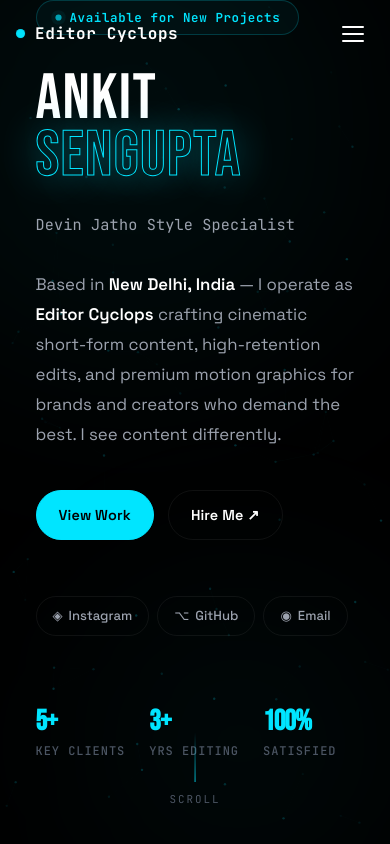
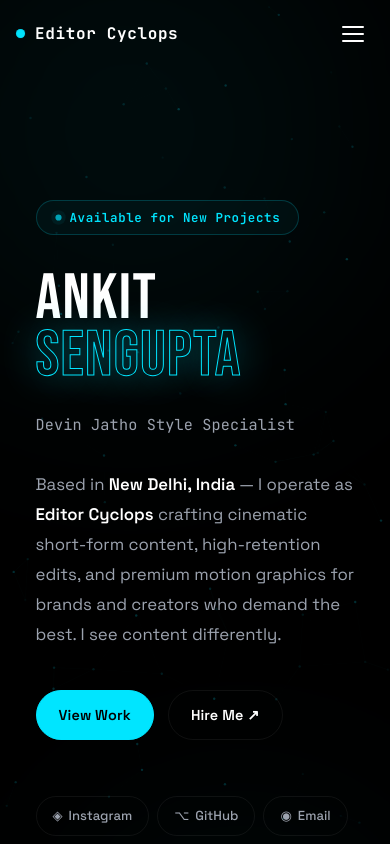
Before and after one commit to ankit-sengupta05/Video-Editor-Portfolio, a React (Vite) app: page / in a window 390 px wide. Shown: the top 844 px of the page. Built offline with nearby package versions, Linux system fonts and the light colour scheme.

Commit message:
fix: prevent container padding shorthand from overriding hero vertical padding

```diff
--- a/src/components/Hero.css
+++ b/src/components/Hero.css
@@ -20,7 +20,7 @@
 }
 .hero__content {
   position: relative; z-index: 2;
-  padding-top: clamp(140px, 20vh, 220px);
+  padding-top: clamp(180px, 25vh, 260px);
   padding-bottom: 120px;
 }
 .hero__available {
@@ -29,6 +29,7 @@
   font-size: 0.78rem; font-weight: 600; letter-spacing: 0.05em;
   border: 1px solid var(--border-mid); background: var(--bg-glass);
   color: var(--cyan); margin-bottom: 36px; font-family: var(--font-mono);
+  margin-top: 40px;
 }
 .hero__available-dot {
   width: 7px; height: 7px; border-radius: 50%; background: var(--cyan);
@@ -109,6 +110,6 @@
 }
 
 @media (max-width: 600px) {
-  .hero__content { padding-top: 120px; }
+  .hero__content { padding-top: 160px; }
   .hero__stats { gap: 24px; }
 }
--- a/src/index.css
+++ b/src/index.css
@@ -93,7 +93,7 @@ img { max-width:100%; display:block; }
 .container {
   width: var(--container);
   margin: 0 auto;
-  padding: 0 clamp(16px,4vw,48px);
+  padding-inline: clamp(16px,4vw,48px);
 }
 .section { padding: var(--section-padding); }
 
```
